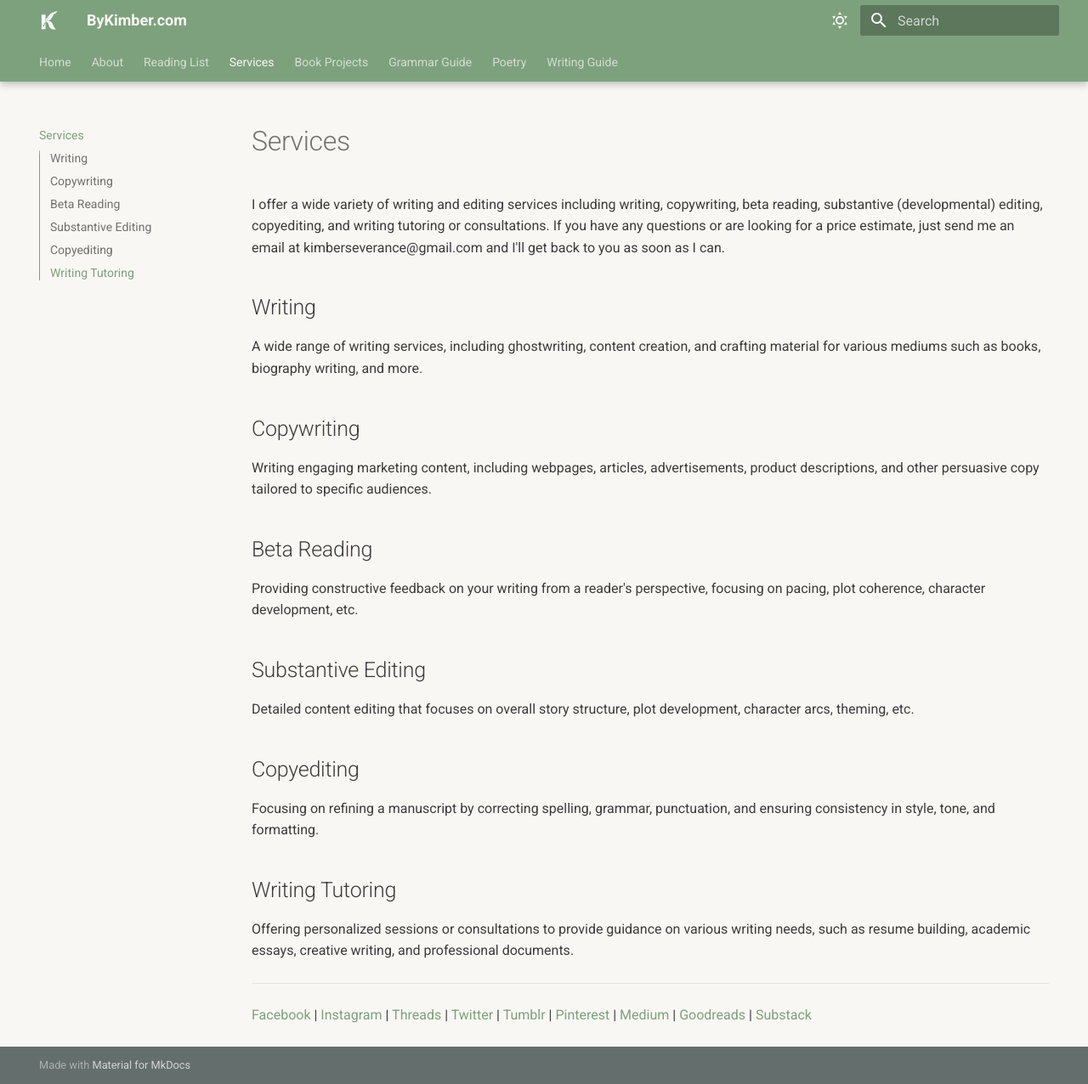
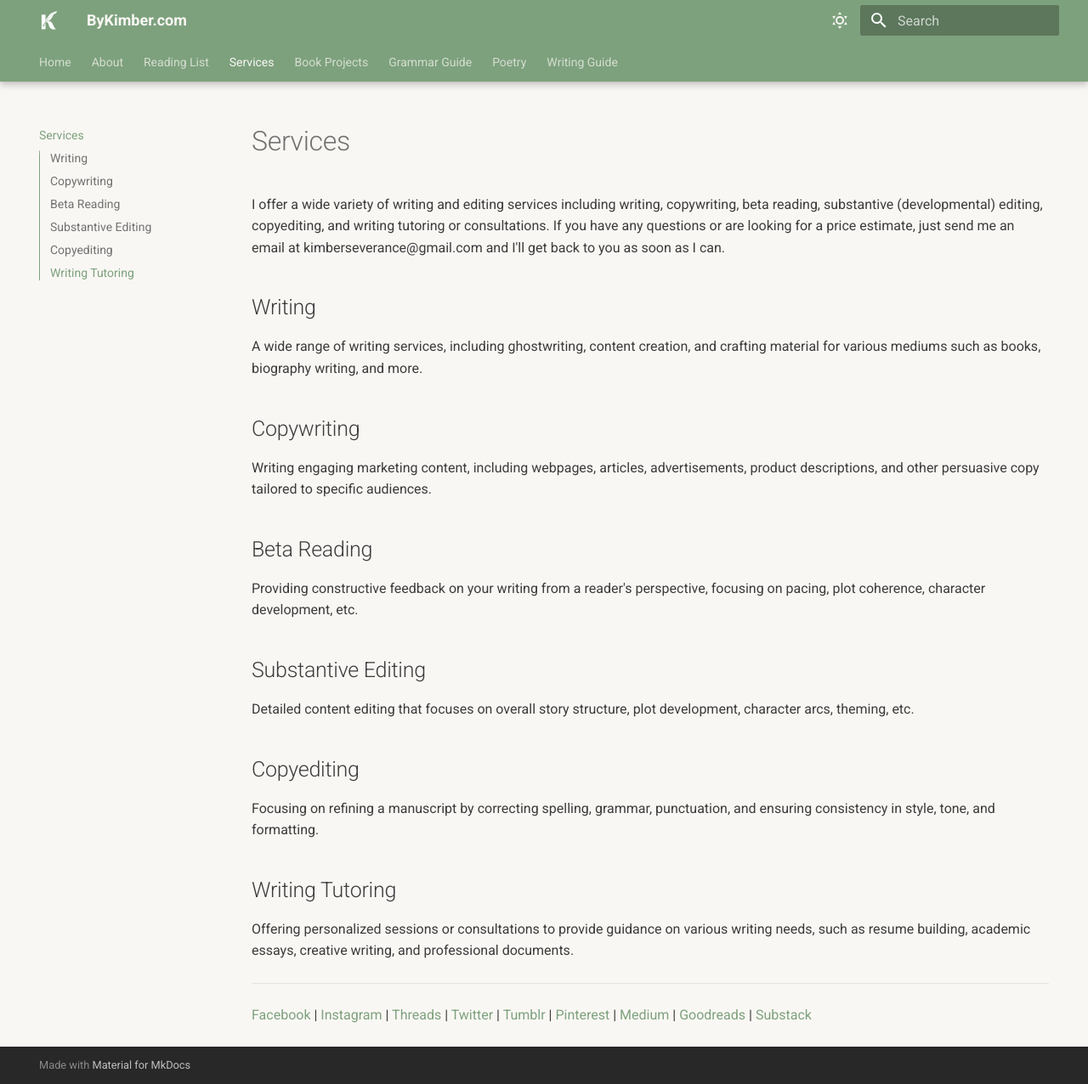
Before and after one commit to moonfIower/bykimber, an MkDocs documentation site: the page built from docs/Services.md, in a window 1280 px wide and 1276 px high. Shown: the whole window at 85% size. Built offline with MkDocs 1.6.1 and Material for MkDocs 9.7.7, drawn with Linux system fonts in a browser that asks for light colours.

Commit message:
color correcting

```diff
--- a/docs/stylesheets/extra.css
+++ b/docs/stylesheets/extra.css
@@ -5,19 +5,19 @@
     --md-primary-fg-color--dark: #7da17d;
     --md-typeset-color: #3d3b3b;
     --md-typeset-a-color: #7da17d;
-    --md-footer-bg-color: #2f4f4f80;
+    --md-footer-bg-color: #3d3b3b;
     --md-accent-color: #7da17d;
 }
 
 [data-md-color-scheme="darkish"]{
-    --md-default-bg-color: #0c1815db;
+    --md-default-bg-color: #f9f7f4;
     --md-primary-bg-color: #f9f7f4;
     --md-primary-fg-color: #7da17db3;
     --md-primary-fg-color--light: #f9f7f4;
     --md-primary-fg-color--dark: #7da17db3;
     --md-typeset-color: #f9f7f4;
     --md-typeset-a-color: #7da17d;
-    --md-footer-bg-color: #2f4f4f80;
+    --md-footer-bg-color: #3d3b3b;
 }
 
 /* Header background and text color for light mode */
```
